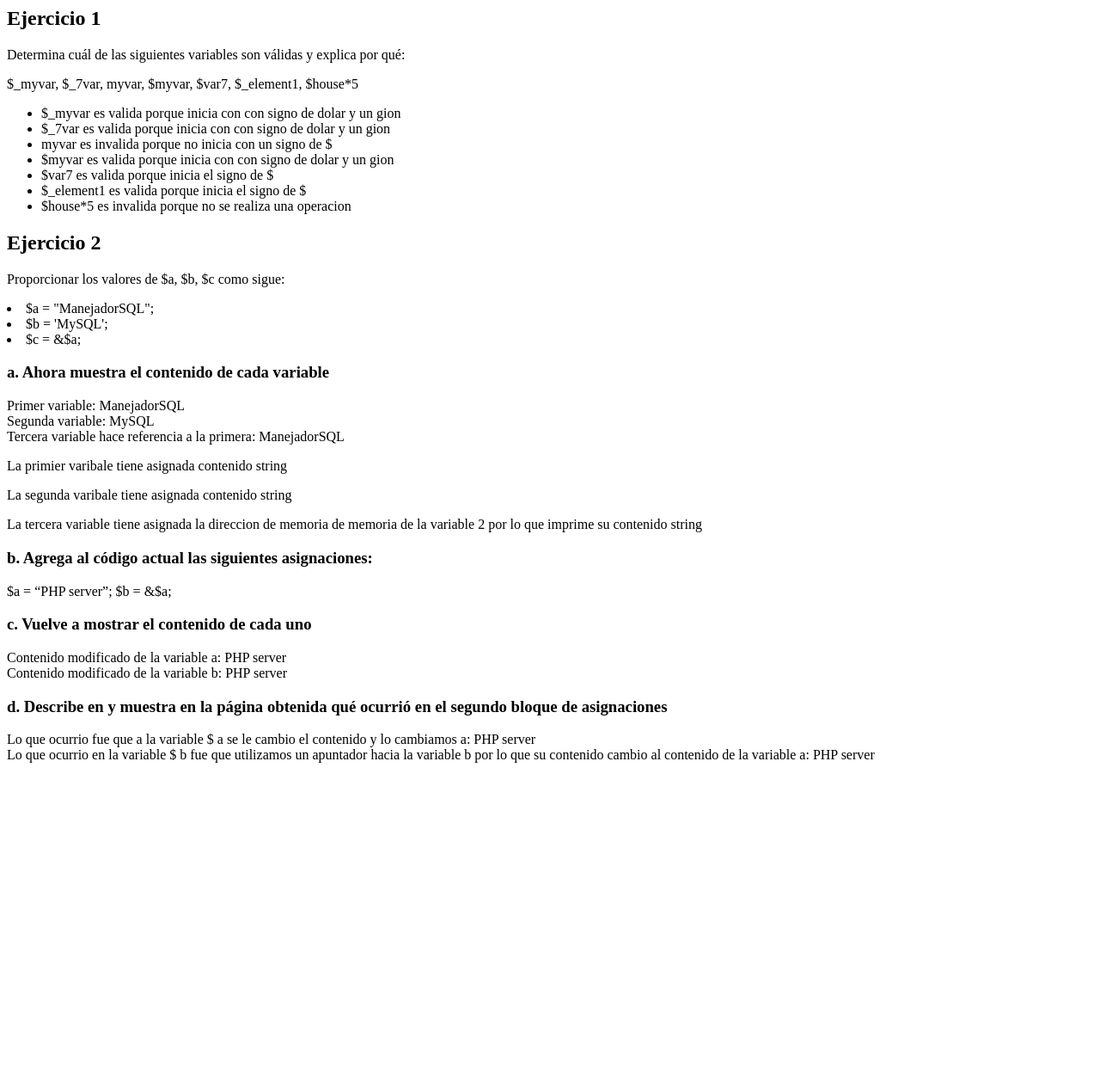
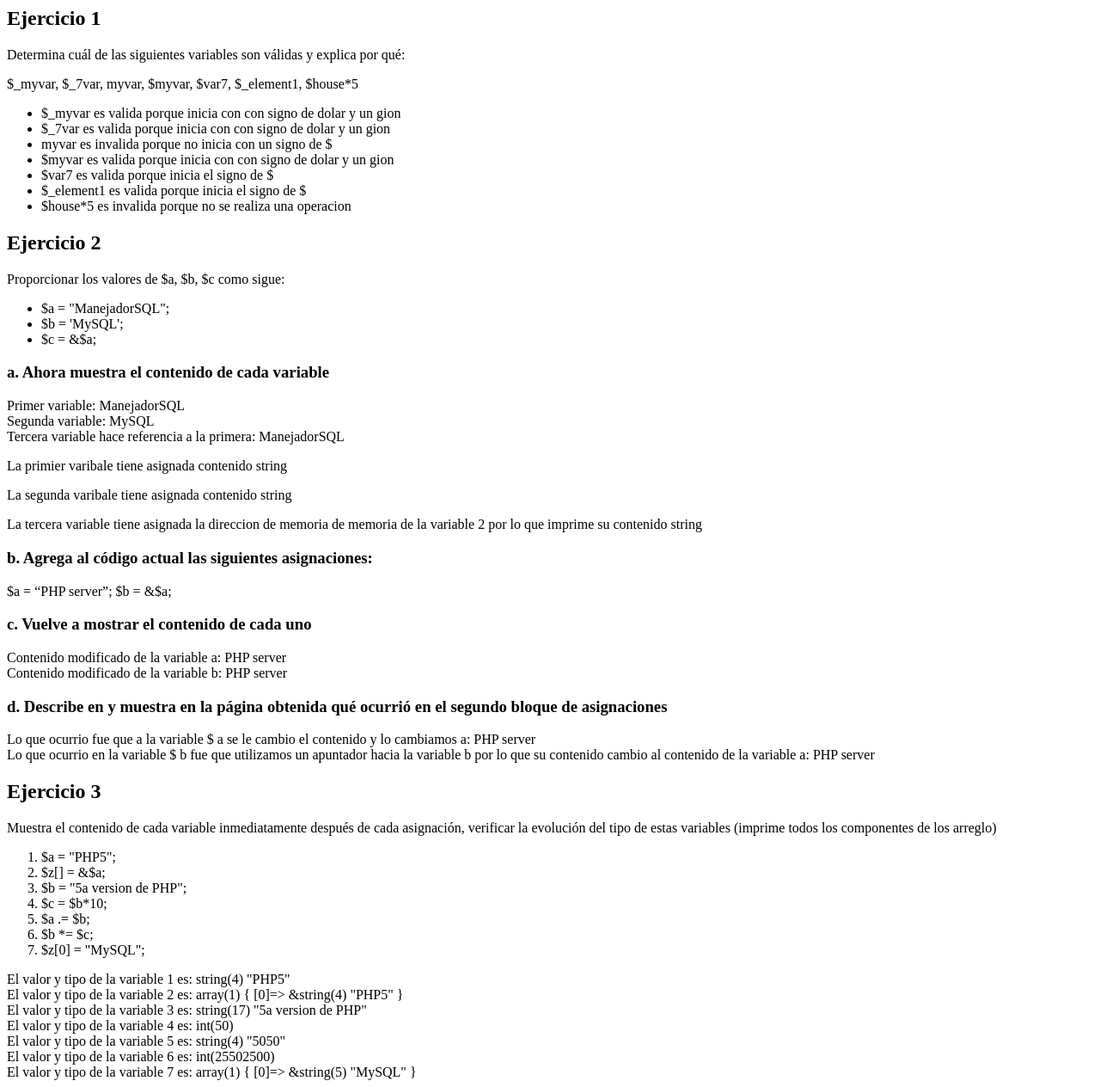
Before and after one commit to NeoFG/tecweb, a PHP site: page / in a window 1280 px wide. Shown: the whole page at 86% size. Before the commit the page ends 887 px from the top, so only its background shows below. Run offline with PHP 8.4, Linux system fonts and the light colour scheme.

Commit message:
Este es el commit del ejercicio 3 terminado de la practica 3

```diff
--- a/practicas/p03/index.php
+++ b/practicas/p03/index.php
@@ -35,9 +35,11 @@
     ?>
     <h2>Ejercicio 2</h2>
     <p>Proporcionar los valores de $a, $b, $c como sigue:</p>
-    <li>$a = "ManejadorSQL";</li>
-    <li>$b = 'MySQL';</li>
-    <li>$c = &$a;</li>
+    <ul>
+        <li>$a = "ManejadorSQL";</li>
+        <li>$b = 'MySQL';</li>
+        <li>$c = &$a;</li>
+    </ul>
 
     <h3>a. Ahora muestra el contenido de cada variable</h3>
     <?php
@@ -77,6 +79,55 @@
         echo ("Lo que ocurrio en la variable $ b fue que utilizamos un apuntador hacia la variable b por lo que su contenido cambio al contenido de la variable a: ").$b;
     ?>
 
+    <h2>Ejercicio 3</h2>
+    <p>Muestra el contenido de cada variable inmediatamente después de cada asignación, verificar la evolución del tipo de estas variables (imprime todos los componentes de los arreglo)</p>
+    <ol>
+        <li>$a = "PHP5";    </li>
+        <li>$z[] = &$a;     </li>
+        <li>$b = "5a version de PHP";</li>
+        <li>$c = $b*10;     </li>
+        <li>$a .= $b;       </li>
+        <li>$b *= $c;       </li>
+        <li>$z[0] = "MySQL";</li>
+    </ol>
+
+    <?php
+        $a = "PHP5";
+        echo ("El valor y tipo de la variable 1 es: ");
+        var_dump($a);
+        echo '<br>';
+
+        $z[] = &$a;
+        echo ("El valor y tipo de la variable 2 es: ");
+        var_dump($z);
+        echo '<br>';
+
+        $b = "5a version de PHP";
+        echo ("El valor y tipo de la variable 3 es: ");
+        var_dump($b);
+        echo '<br>';
+
+        @$c = $b*10; // Utilizando el @ para suprimir el warning
+        echo ("El valor y tipo de la variable 4 es: ");
+        var_dump($c);
+        echo '<br>';
+
+        $a .= $b;
+        echo ("El valor y tipo de la variable 5 es: ");
+        var_dump($a);
+        echo '<br>';
+
+        @$b *= $c;// Utilizando el @ para suprimir el warning
+        echo ("El valor y tipo de la variable 6 es: ");
+        var_dump($b);
+        echo '<br>';
+
+        $z[0] = "MySQL";
+        echo ("El valor y tipo de la variable 7 es: ");
+        var_dump($z);
+        echo '<br>';
+    ?>
+
 
 </body>
 </html>
```
